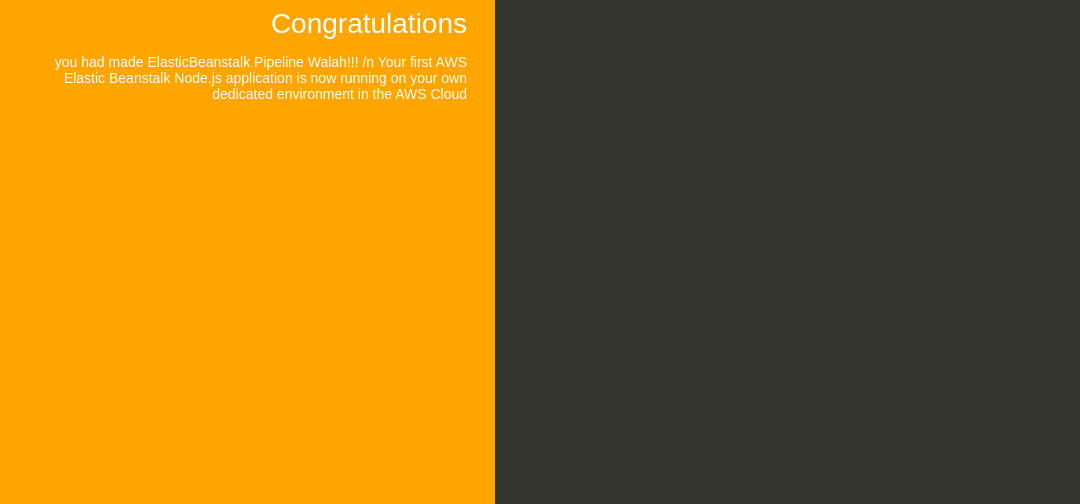
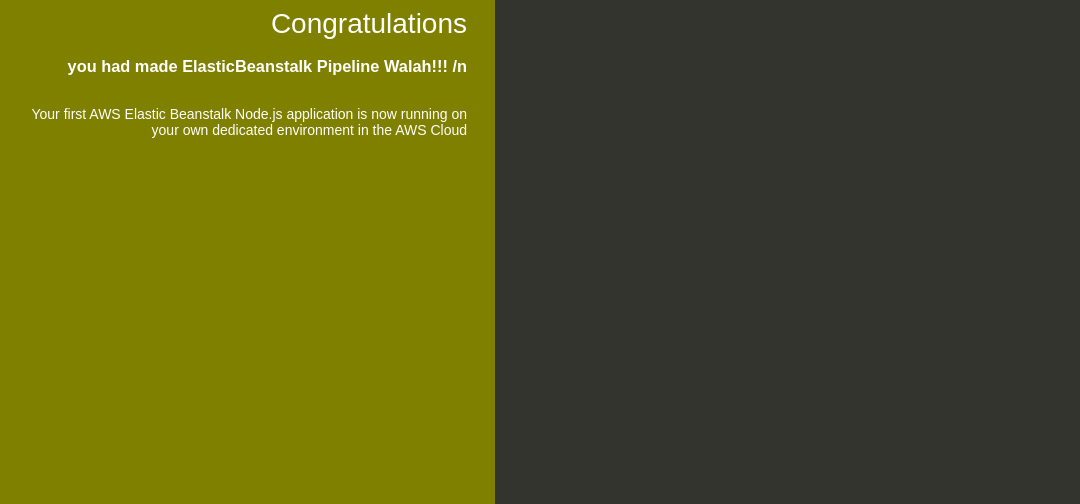
Before and after one commit to dipu-kumarr/my-nodejs-app-pipeline, a website: page index.html in a window 1280 px wide. Shown: the part 296-800 px from the top of the page, without its empty margins (145-1225 px from the left). Drawn offline with Linux system fonts and the light colour scheme.

Commit message:
Update index.html

```diff
--- a/index.html
+++ b/index.html
@@ -35,7 +35,7 @@
 
         text-align: right;
         padding-top: 11em;
-        background-color: orange;
+        background-color: olive;
 
       }
       .textColumn p {
@@ -76,7 +76,8 @@
     <div class="textColumn">
       <h1>Dipu-Kumar</h1>
       <h2>Congratulations</h2>
-      <p>you had made ElasticBeanstalk Pipeline Walah!!! /n Your first AWS Elastic Beanstalk Node.js application is now running on your own dedicated environment in the AWS Cloud</p>
+      <h3>you had made ElasticBeanstalk Pipeline Walah!!! /n </h3>
+      <p>Your first AWS Elastic Beanstalk Node.js application is now running on your own dedicated environment in the AWS Cloud</p>
     </div>
     <div class="linksColumn">
       <h2>What's Next?</h2>
```
